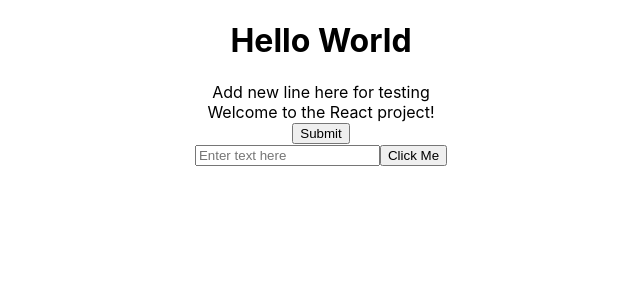
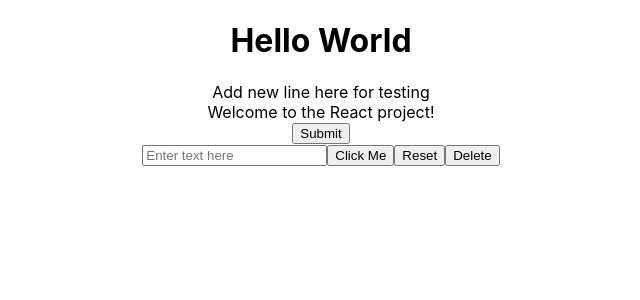
Before and after one commit to ranjithkarnan/reactproject, a React (Create React App) app: page / in a window 1280 px wide. Shown: the top 300 px of the page, without its empty margins (319-959 px from the left). Built offline with nearby package versions, Linux system fonts and the light colour scheme.

Commit message:
two buttons added

```diff
--- a/src/App.js
+++ b/src/App.js
@@ -12,6 +12,8 @@ function App() {
       <form>
         <input type='text' placeholder='Enter text here' />
         <button>Click Me</button>
+        <button>Reset</button>
+        <button>Delete</button>
       </form>
     </div>
     </div>
```
